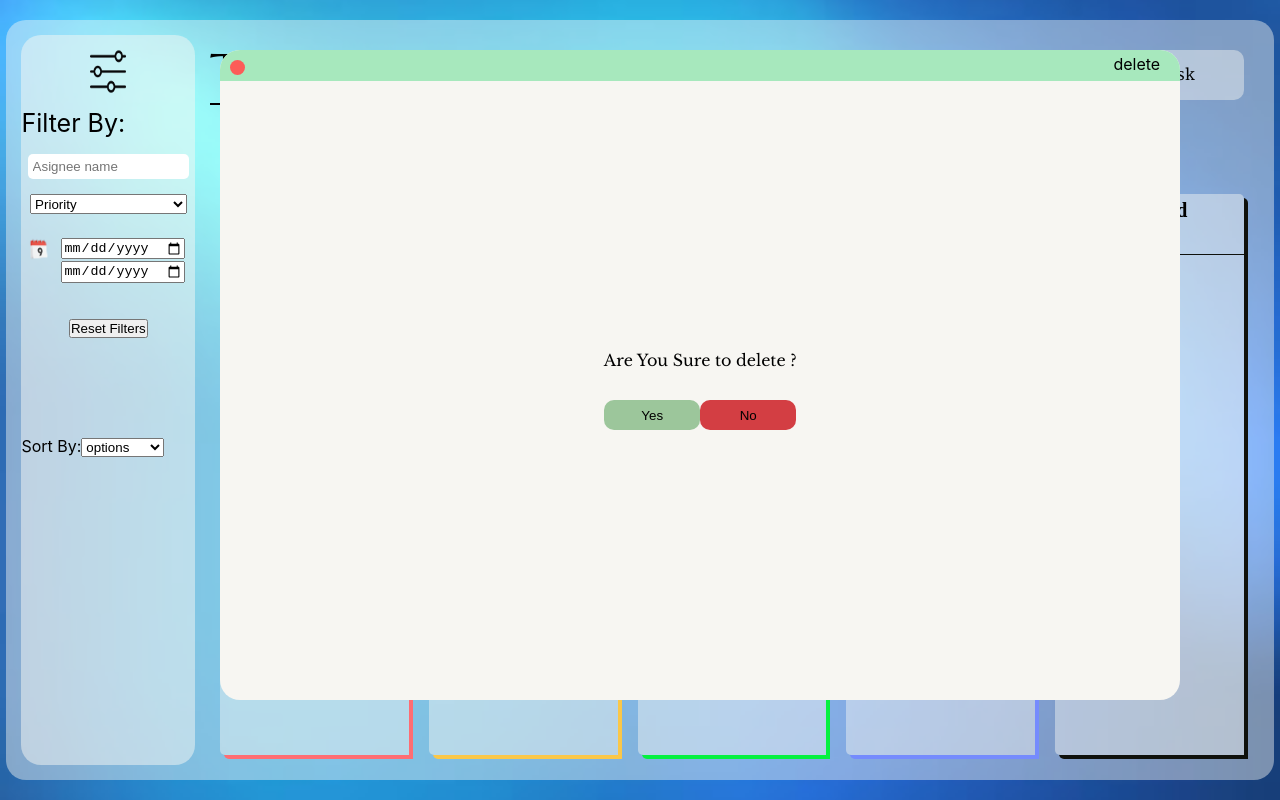
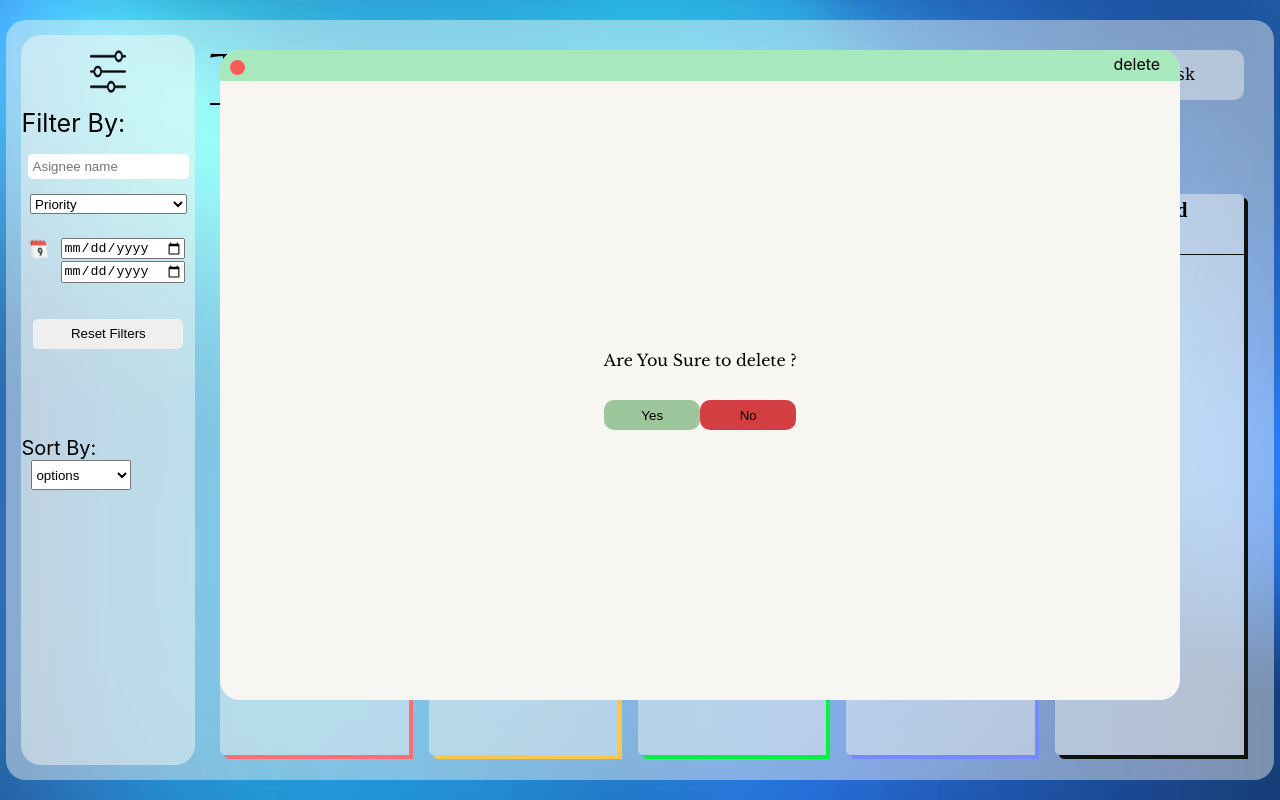
Before and after one commit to harshitkaushik003/Task-Tracker, a React (Create React App) app: page /task/delete/1711472265900 in a window 1280 px wide. Built offline with nearby package versions, Linux system fonts and the light colour scheme; a web font is replaced by a local one.

Commit message:
added some styles in filters

```diff
--- a/src/components/Filters.jsx
+++ b/src/components/Filters.jsx
@@ -68,7 +68,7 @@ const Filters = () => {
                 <input ref={sdRef} type="date" name="" id="" onChange={handleChange}/>
                 <input ref={edRef} type="date" name="" id="" onChange={handleChange}/>
             </div>
-            <button onClick={handleReset}>Reset Filters</button>
+            <button className={styles.btn} onClick={handleReset}>Reset Filters</button>
         </div>
       </div>
       <div className={styles.sort}>
--- a/src/styles/Filters/Filter.module.css
+++ b/src/styles/Filters/Filter.module.css
@@ -53,6 +53,20 @@
   left: 40px;
   top: 2px;
 }
+.main .filters .filtersMain .btn {
+  width: 150px;
+  height: 30px;
+  border-radius: 5px;
+  border: none;
+}
+.main .sort label {
+  font-size: 20px;
+}
+.main .sort select {
+  margin-left: 10px;
+  width: 100px;
+  height: 30px;
+}
 
 @media screen and (max-width: 600px) {
   .main .filters .heading span {
```
